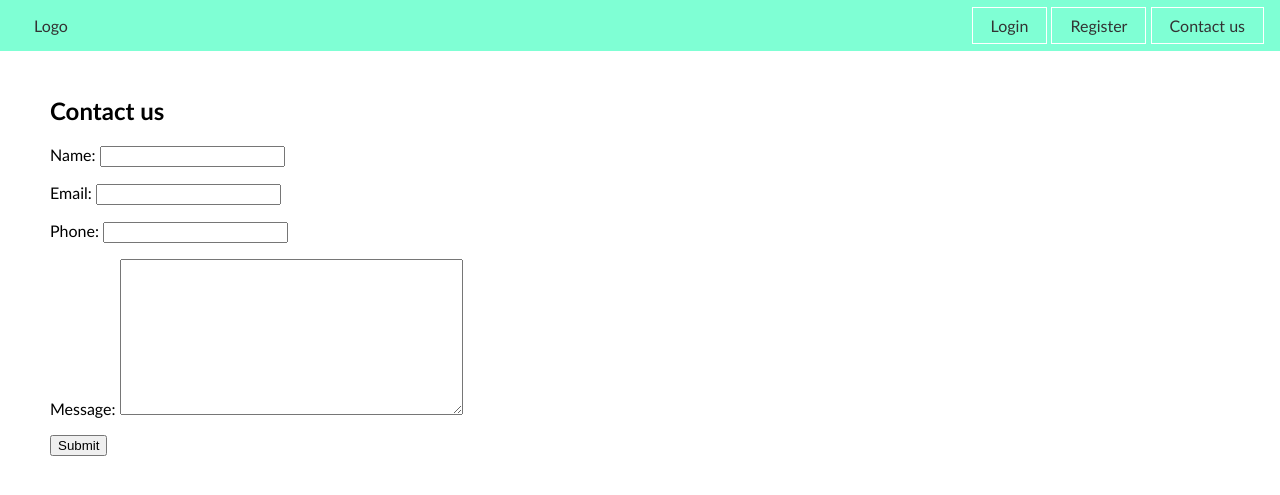
After one commit to Vict8ria/app_budget, a Django app: page /contact_us/ in a window 1280 px wide. The commit adds this page. Shown: the top 495 px of the page. Run offline with Django 3.2, Linux system fonts and the light colour scheme.

Commit message:
add contact_us form & thank you view

```diff
--- a/app_budget/settings.py
+++ b/app_budget/settings.py
@@ -126,3 +126,4 @@ EMAIL_BACKEND = 'django.core.mail.backends.console.EmailBackend'
 LOGIN_URL = '/login/'
 LOGOUT_URL = '/logout/'
 LOGIN_REDIRECT_URL = '/projects/'
+LOGOUT_REDIRECT_URL = '/'
--- a/budget/admin.py
+++ b/budget/admin.py
@@ -1,5 +1,6 @@
 from django.contrib import admin
 from . import models
+
 
 # Register your models here.
 admin.site.register(models.Profile)
--- a/budget/forms.py
+++ b/budget/forms.py
@@ -1,5 +1,6 @@
 from django import forms
 from django.contrib.auth.models import User
+from phonenumber_field.formfields import PhoneNumberField
 from . import models
 
 
@@ -23,6 +24,13 @@ class RegistrationForm(forms.ModelForm):
         return cd['password']
 
 
+class ContactUsForm(forms.Form):
+    name = forms.CharField(required=True)
+    email = forms.EmailField(required=True)
+    phone = PhoneNumberField(required=True, widget=forms.TextInput())
+    message = forms.CharField(widget=forms.Textarea, max_length=2000)
+
+
 class CreateProjectForm(forms.ModelForm):
     class Meta:
         model = models.Project
--- a/budget/models.py
+++ b/budget/models.py
@@ -7,6 +7,9 @@ from django.urls import reverse
 # Create your models here.
 class Profile(models.Model):
     user = models.OneToOneField(settings.AUTH_USER_MODEL, on_delete=models.CASCADE)
+
+    def __str__(self):
+        return self.user
 
 
 class Project(models.Model):
--- a/budget/static/styles.css
+++ b/budget/static/styles.css
@@ -77,3 +77,7 @@ td {
     margin: 0 8px;
     display: block;
 }
+
+.logo {
+    border: none;
+}
--- a/budget/templates/app/project.html
+++ b/budget/templates/app/project.html
@@ -2,5 +2,11 @@
 {% block title %} Project {% endblock %}
 
 {% block content %}
+    <div class="breadcrumbs">
+        <a href="{% url "all_projects" %}">Projects</a>
+        -
+        <span>{{ project.name }}</span>
+    </div>
+
     <h2>Project {{ project.name }}</h2>
 {% endblock %}
--- /dev/null
+++ b/budget/templates/contact_us/contact_us.html
@@ -0,0 +1,18 @@
+{% extends "layout.html" %}
+{% block title %} Contact us {% endblock %}
+
+{% block content %}
+    <div class="form">
+        <h2>Contact us</h2>
+
+        {% if sent %}
+            {% include "contact_us/thank_you.html" %}
+        {% else %}
+            <form action="." method="post">
+                {{ form.as_p }}
+                {% csrf_token %}
+                <input type="submit" value="Submit">
+            </form>
+        {% endif %}
+    </div>
+{% endblock %}
--- /dev/null
+++ b/budget/templates/contact_us/thank_you.html
@@ -0,0 +1,2 @@
+<h2>Thanks for contacting us!</h2>
+<p>We will be in touch with you shortly.</p>
--- a/budget/templates/header.html
+++ b/budget/templates/header.html
@@ -2,6 +2,8 @@
     <div class="left">
         {% if request.user.is_authenticated %}
             <a href="{% url "all_projects" %}">Projects</a>
+        {% else %}
+            <a class="logo" href="{% url "main" %}">Logo</a>
         {% endif %}
     </div>
     <div class="right">
@@ -11,6 +13,7 @@
         {% else %}
             <a href="{% url "login" %}">Login</a>
             <a href="{% url "register" %}">Register</a>
+            <a href="{% url "contact_us" %}">Contact us</a>
         {% endif %}
     </div>
 </header>
--- a/budget/templates/registration/password_reset_complete.html
+++ b/budget/templates/registration/password_reset_complete.html
@@ -1,3 +1,5 @@
+{% extends "layout.html" %}
+
 {% block title %} Password reset {% endblock %}
 
 {% block content %}
--- a/budget/urls.py
+++ b/budget/urls.py
@@ -4,11 +4,11 @@ from django.contrib.auth import views as auth_views
 from . import views
 
 urlpatterns = [
-    path('', views.landing, name='landing'),
+    path('', views.landing, name='main'),
 
     # project
-    path('create/', views.create_project, name='create_project'),
     path('projects/', views.all_projects, name='all_projects'),
+    path('projects/create/', views.create_project, name='create_project'),
     path('projects/<int:project_id>/', views.detailed_project, name='detailed_project'),
     path('projects/<int:project_id>/remove', views.remove_project, name='remove_project'),
     path('projects/<int:project_id>/edit', views.edit_project, name='edit_project'),
@@ -20,6 +20,9 @@ urlpatterns = [
     # register, profile
     path('register/', views.register, name='register'),
     path('profile/', views.profile, name='profile'),
+
+    # contact us
+    path('contact_us/', views.contact_us, name='contact_us'),
 
     # reset password
     path('password_reset/', auth_views.PasswordResetView.as_view(
--- a/budget/views.py
+++ b/budget/views.py
@@ -8,6 +8,7 @@ from django.contrib.auth.decorators import login_required
 from django.shortcuts import get_object_or_404
 from django.urls import reverse
 from datetime import date
+from django.core.mail import send_mail
 
 from . import forms
 from . import models
@@ -67,6 +68,30 @@ def register(request):
         return render(request, 'registration/registration.html', {'form': form})
 
 
+def contact_us(request):
+    sent = False
+
+    if request.method == "POST":
+        form = forms.ContactUsForm(request.POST)
+        if form.is_valid():
+            cd = form.cleaned_data
+            subject = "Budget app: Contact us"
+            body = {
+                'first_name': cd['name'],
+                'email': cd['email'],
+                'phone': cd['phone'].as_e164,
+                'message': cd['message'],
+            }
+            message = "\n".join(body.values())
+            from_email = body["email"]
+            send_mail(subject, message, from_email, ['vict8ria.k@gmail.com'])
+            sent = True
+    else:
+        form = forms.ContactUsForm()
+
+    return render(request, 'contact_us/contact_us.html', {'form': form, 'sent': sent})
+
+
 @login_required
 def all_projects(request):
     today = date.today()
--- a/requirements.txt
+++ b/requirements.txt
@@ -1,4 +1,6 @@
 asgiref==3.3.1
 Django==3.1.7
+django-phonenumber-field==5.0.0
+phonenumbers==8.12.19
 pytz==2021.1
 sqlparse==0.4.1
```
